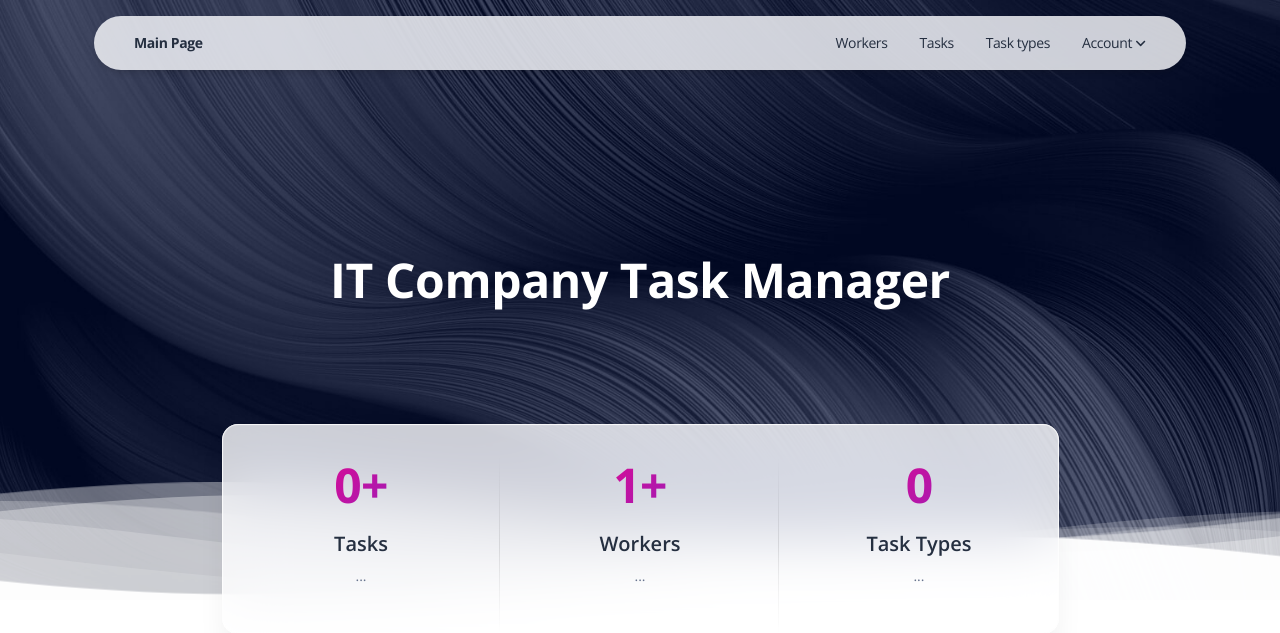
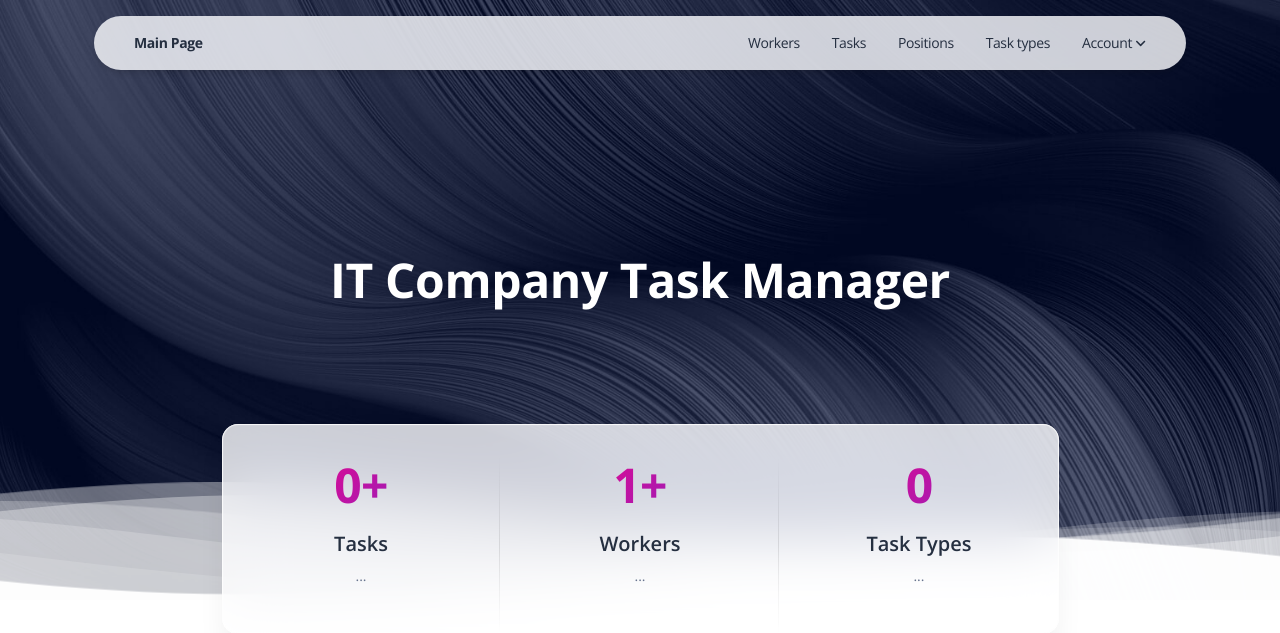
Before and after one commit to Dolteriska/IT-company-task-manager, a Django app: page / in a window 1280 px wide. Shown: the top 633 px of the page. Run offline with Django 5.2, Linux system fonts and the light colour scheme; the visitor is signed in with stand-in values (Sample User, id 1); data comes from the database, SQL or seed files in the repository; data that the repository does not hold is empty; some libraries are stand-ins or nearby versions.

Commit message:
add Position button to see positions. Add Settings button to dropdown menu. Add blank line in the end of the file

```diff
--- a/templates/includes/navigation.html
+++ b/templates/includes/navigation.html
@@ -28,6 +28,11 @@
                 </a>
               </li>
             <li class="nav-item mx-2">
+              <a class="nav-link ps-2 d-flex justify-content-between cursor-pointer align-items-center" href="/positions/">
+                Positions
+              </a>
+            </li>
+            <li class="nav-item mx-2">
               <a class="nav-link ps-2 d-flex justify-content-between cursor-pointer align-items-center" href="/task_types/">
                 Task types
               </a>
@@ -44,6 +49,9 @@
                     <h6 class="dropdown-header text-dark font-weight-bolder px-0">Hello, {{ user.username }}!</h6>
                     <form action="{% url 'tasks:worker-detail' pk=user.pk %}" method="get" style="display:inline;">
                     <button type="submit" class="dropdown-item border-radius-md">My account</button>
+                    </form>
+                    <form action="{% url 'tasks:worker-update' pk=user.pk %}" method="get" style="display:inline;">
+                    <button type="submit" class="dropdown-item border-radius-md">Settings</button>
                     </form>
                     <form action="{% url 'tasks:logout' %}" method="post" style="display:inline;">
                         {% csrf_token %}
```
